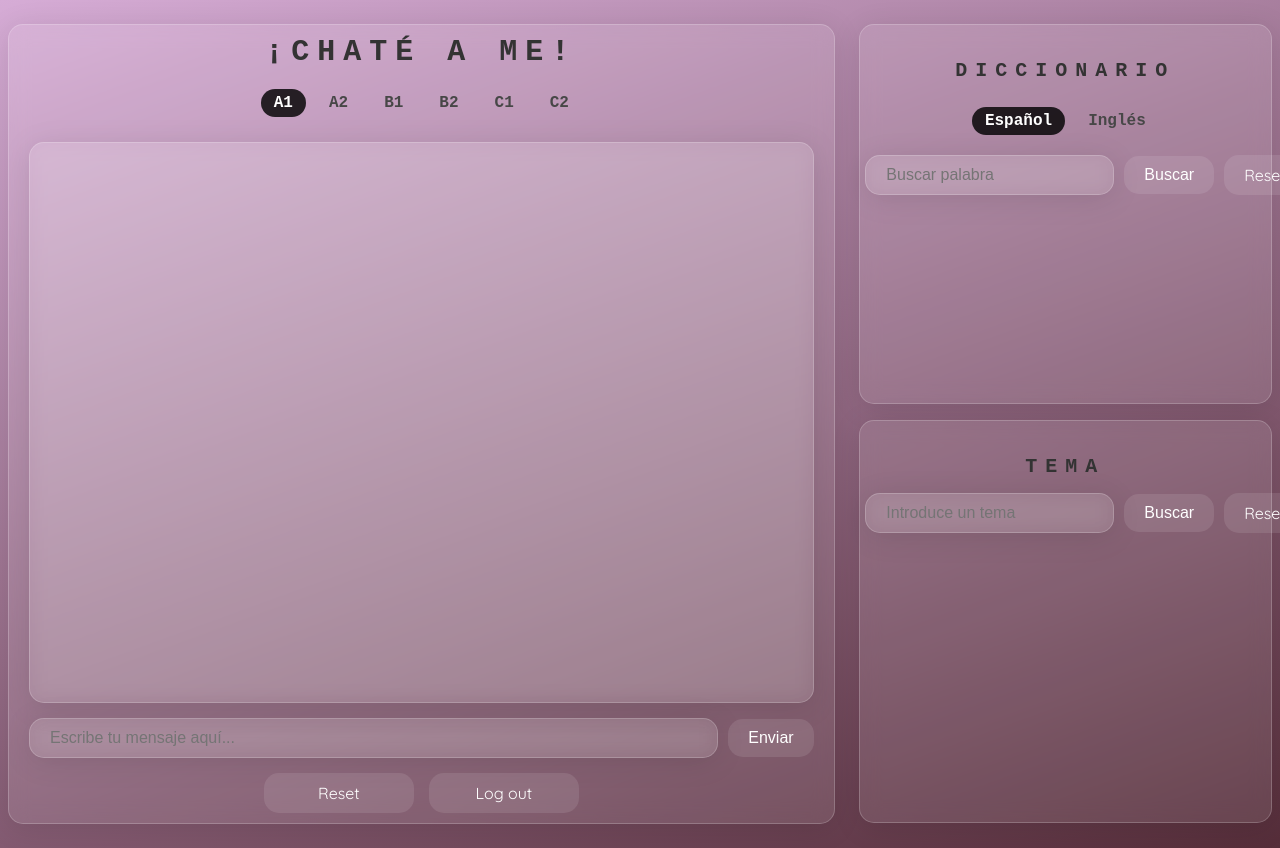
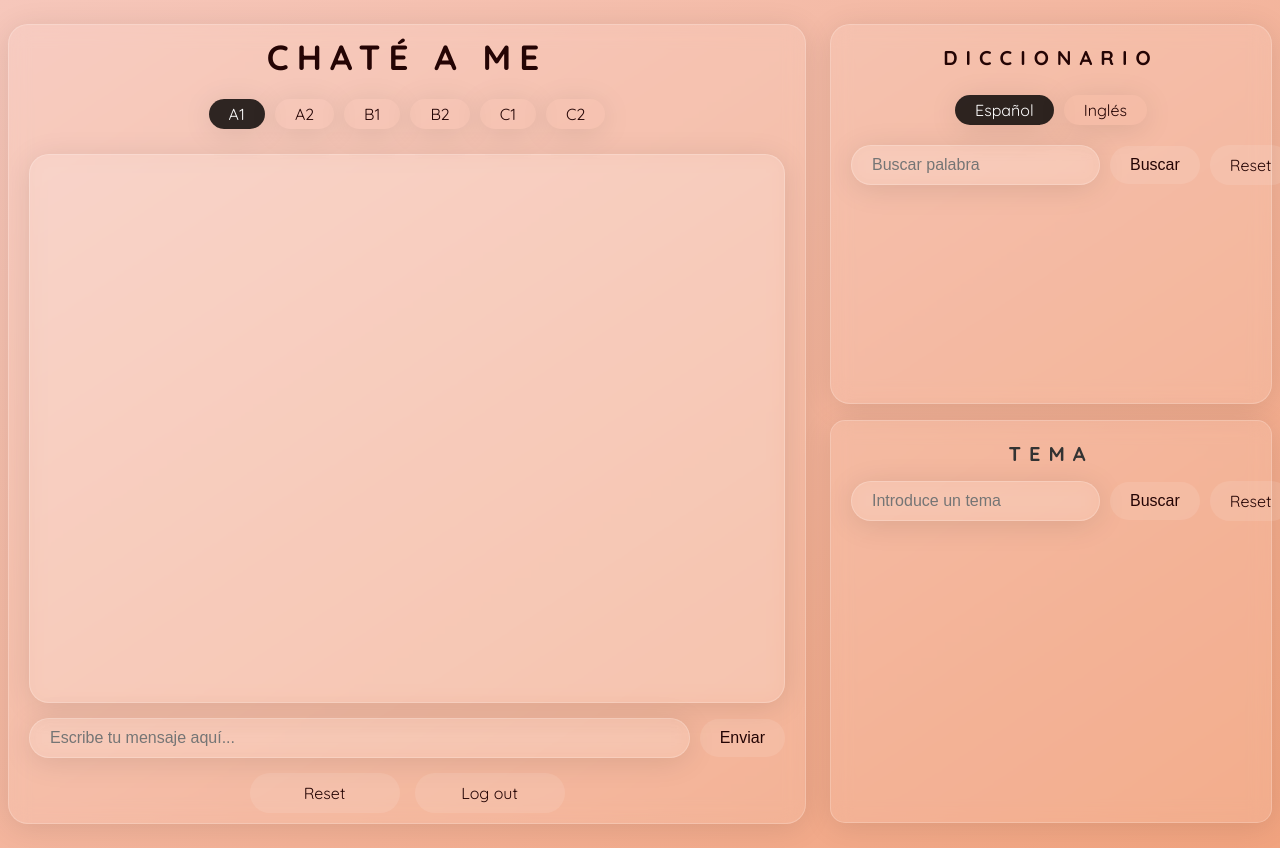
Before and after one commit to Albert-S2/chateame, a Next.js app: page /chatpage in a window 1280 px wide. Built offline with nearby package versions, Linux system fonts and the light colour scheme.

Commit message:
style changed on desktop

```diff
--- a/app/chatpage/chatpage.css
+++ b/app/chatpage/chatpage.css
@@ -1,5 +1,5 @@
 body {
-  background: linear-gradient(160deg, #d6acd6 0%, #552d39 100%);
+  background: linear-gradient(to bottom right, #f6c7bb, #ec814fba);
   margin: 0;
   min-height: 100vh;
 }
--- a/app/components/chatbot.css
+++ b/app/components/chatbot.css
@@ -4,18 +4,14 @@
   position: relative;
   padding: 10px 20px;
   font-family: 'Quicksand', -apple-system, BlinkMacSystemFont, 'Segoe UI', Roboto, 'Helvetica Neue', sans-serif;
-  /* background-color: #ffffff; */
-  /* border-radius: 15px; */
-  /* box-shadow: 0 4px 10px rgba(0, 0, 0, 0.1); */
   display: flex;
   flex-direction: column;
   gap: 15px;
-  color: #333333;
   overflow: hidden; /* Prevent content from overflowing */
   background: rgba(255, 255, 255, 0.1);  /* Semi-transparent white */
   backdrop-filter: blur(10px);           /* The "glass" blur effect */
   -webkit-backdrop-filter: blur(10px);   /* Safari support */
-  border-radius: 15px;                   /* Rounded corners */
+  border-radius: 20px;                   /* Rounded corners */
   border: 1px solid rgba(255, 255, 255, 0.2); /* Light border */
   box-shadow: 0 4px 30px rgba(0, 0, 0, 0.1);  /* Soft shadow */
   height: 800px; /* Set a fixed height for the chatbot container */
@@ -24,13 +20,43 @@
 
 .chatbot-title {
   text-align: center;
-  font-size: 30px;
-  color: #333333;
+  font-size: 35px;
+  color: #240404;
   margin-bottom: 5px;
   font-weight: bold;
   text-transform: uppercase;
   letter-spacing: 8px;
-  font-family: 'Courier New', Courier, monospace;
+
+  /* font-family: 'Courier New', Courier, monospace;  */
+}
+
+.level-selection {
+  display: flex;
+  justify-content: center;
+  gap: 10px;
+  margin-bottom: 10px;
+}
+
+.level-box {
+  padding: 5px 20px;
+  border-radius: 20px;
+  font-size: 16px;
+  color: #240404;
+  cursor: pointer;
+  transition: all 0.3s ease;
+  box-shadow: 0 4px 30px rgba(0, 0, 0, 0.1);
+}
+
+.level-box:hover {
+  background: rgba(94, 15, 40, 0.5);
+  color: #ffffff;
+  box-shadow: 0 4px 30px rgba(0, 0, 0, 0.1);
+}
+
+.level-box.selected {
+  background: rgba(0, 0, 0, 0.815);
+  color: #ffffff;
+  box-shadow: 0 4px 30px rgba(0, 0, 0, 0.1);
 }
 
 
@@ -46,7 +72,7 @@
   background: rgba(255, 255, 255, 0.1);  /* Semi-transparent white */
   backdrop-filter: blur(10px);           /* The "glass" blur effect */
   -webkit-backdrop-filter: blur(10px);   /* Safari support */
-  border-radius: 15px;                   /* Rounded corners */
+  border-radius: 20px;                   /* Rounded corners */
   border: 1px solid rgba(255, 255, 255, 0.2); /* Light border */
   box-shadow: 0 4px 30px rgba(0, 0, 0, 0.1);  /* Soft shadow */
 }
@@ -54,20 +80,18 @@
 
 .chatbot-message {
   padding: 3px 20px;
-  /* border-radius: 8px;  */
+  box-shadow: 0 4px 30px rgba(0, 0, 0, 0.1);
   font-size: 16px;
   line-height: 1.8;
   font-family: 'Quicksand', -apple-system, BlinkMacSystemFont, 'Segoe UI', Roboto, 'Helvetica Neue', sans-serif;
-  border: 1px solid #ede8e8; /* Fixed border property */
+  border: 1px solid rgb(255, 255, 255, 0.0);
+  border-radius: 20px;
+  -webkit-backdrop-filter: blur(10px);
 }
 
 .chatbot-message-user {
-  background: rgba(59, 6, 59, 0.5); /* Semi-transparent white */
-  backdrop-filter: blur(10px);           /* The "glass" blur effect */
-  -webkit-backdrop-filter: blur(10px);   /* Safari support */
-  border-radius: 15px;                   /* Rounded corners */
-  border: 1px solid rgba(255, 255, 255, 0.2); /* Light border */
-  box-shadow: 0 4px 30px rgba(0, 0, 0, 0.1);  /* Soft shadow */
+  background: rgba(94, 15, 40, 0.5); /* Semi-transparent white */
+  backdrop-filter: blur(10px);           /* The "glass" blur effect */  /* Safari support */
   align-self: flex-end;
   color: #ffffff;
 }
@@ -75,22 +99,16 @@
 
 .chatbot-message-assistant {
   align-self: flex-start;
-  color: #000000;
-  display: flex;
+  color: #240404;
   align-items: flex-start;
   gap: 8px;
   background: rgba(255, 255, 255, 0.5);  /* Semi-transparent white */
-  backdrop-filter: blur(10px);           /* The "glass" blur effect */
-  -webkit-backdrop-filter: blur(10px);   /* Safari support */
-  border-radius: 15px;                   /* Rounded corners */
-  border: 1px solid rgba(255, 255, 255, 0.2); /* Light border */
-  box-shadow: 0 4px 30px rgba(0, 0, 0, 0.1);  /* Soft shadow */
+  backdrop-filter: blur(10px);           /* The "glass" blur effect */ /* Safari support */                 /* Rounded corners */
 }
 
 .chatbot-loading {
   text-align: center;
-  font-style: italic;
-  color: #000000;
+  color: #240404;
   font-family: 'Quicksand', -apple-system, BlinkMacSystemFont, 'Segoe UI', Roboto, 'Helvetica Neue', sans-serif; /* Sans-serif font */
   font-size: 16px;
 }
@@ -111,33 +129,37 @@
   background: rgba(255, 255, 255, 0.1);  /* Semi-transparent white */
   backdrop-filter: blur(10px);           /* The "glass" blur effect */
   -webkit-backdrop-filter: blur(10px);   /* Safari support */
-  border-radius: 15px;                   /* Rounded corners */
+  border-radius: 20px;                   /* Rounded corners */
   border: 1px solid rgba(255, 255, 255, 0.2); /* Light border */
   box-shadow: 0 4px 30px rgba(0, 0, 0, 0.1);  /* Soft shadow */
 }
 
 .chatbot-input:focus {
-  border: 1px solid rgba(0, 0, 0, 0.2); /* Highlight border on focus */
+  /* border: 1px solid rgba(176, 9, 62, 0.5); */
+  outline: none;
+  box-shadow: 0 4px 30px rgba(0, 0, 0, 0.3);
 }
 
 .chatbot-submit-button {
   font-size: 16px; /* Ensure consistent font size */
   padding: 10px 20px; /* Add padding for better usability */
-  background: rgba(59, 6, 59, 0.5);
-  color: #fff; /* Button text color */
+  background: rgba(94, 15, 40, 0.5);
+  color: #ffffff; /* Button text color */
   border: none; /* Remove default border */
-  border-radius: 15px; /* Match the input box's border radius */
+  border-radius: 20px; /* Match the input box's border radius */
   cursor: pointer; /* Add pointer cursor */
-  transition: background-color 0.3s ease; /* Smooth hover effect */
+  transition: all 0.3s ease; /* Smooth hover effect */
 }
 
 .chatbot-submit-button:disabled {
   background: rgba(255, 255, 255, 0.1);
   cursor: not-allowed; /* Show not-allowed cursor */
+  color: #240404;
 }
 
 .chatbot-submit-button:hover:not(:disabled) {
   background: rgba(0, 0, 0, 0.815);
+  color: #ffffff;
 }
 
 .chatbot-buttons {
@@ -152,59 +174,34 @@
   width: 150px; /* Make buttons the same width */
   padding: 10px 20px; /* Adjust padding for consistency */
   font-size: 16px;
-  border-radius: 15px;
+  border-radius: 20px;
   cursor: pointer;
   font-family: 'Quicksand', -apple-system, BlinkMacSystemFont, 'Segoe UI', Roboto, 'Helvetica Neue', sans-serif;
-  transition: background-color 0.3s ease;
+  transition: all 0.3s ease;
 }
 
 .chatbot-reset-button {
   background: rgba(255, 255, 255, 0.1);
-  color: #ffffff;
+  color: #240404;
   border: none;
 }
 
 .chatbot-reset-button:hover {
   background: rgba(187, 0, 0, 0.822);
+  color: #ffffff;
 }
 
 .chatbot-logout-button {
   background: rgba(255, 255, 255, 0.1);
-  color: #ffffff;
+  color: #240404;
   border: none;
 }
 
 .chatbot-logout-button:hover {
   background: rgba(0, 0, 0, 0.815);
-}
-
-.level-selection {
-  display: flex;
-  justify-content: center;
-  gap: 10px;
-  margin-bottom: 10px;
-  font-family: 'Courier New', Courier, monospace;
-}
-
-.level-box {
-  padding: 5px 13px;
-  border-radius: 15px;
-  font-size: 16px;
-  font-weight: bold;
-  color: #474747;
-  cursor: pointer;
-  transition: all 0.3s ease;
-}
-
-.level-box:hover {
-  background: rgba(59, 6, 59, 0.5);
   color: #ffffff;
 }
 
-.level-box.selected {
-  background: rgba(0, 0, 0, 0.815);
-  color: #ffffff;
-}
 
 .chatbot-messages::-webkit-scrollbar {
   width: 10px;
--- a/app/components/chatbot.js
+++ b/app/components/chatbot.js
@@ -117,7 +117,7 @@ export default function Chatbot() {
 
   return (
     <div className="chatbot-container">
-      <h1 className="chatbot-title">¡Chaté a me!</h1>
+      <h1 className="chatbot-title">Chaté a me</h1>
 
       {/* Level Selection Boxes */}
       <div className="level-selection">
--- a/app/components/dictionary.css
+++ b/app/components/dictionary.css
@@ -4,11 +4,13 @@
   display: flex;
   justify-content: center;
   align-items: flex-start;
-  padding: 24px 0;
+  padding: 10px 20px;
+  gap: 15px;
+  font-family: 'Quicksand', -apple-system, BlinkMacSystemFont, 'Segoe UI', Roboto, 'Helvetica Neue', sans-serif;
   background: rgba(255, 255, 255, 0.1);  /* Semi-transparent white */
   backdrop-filter: blur(10px);           /* The "glass" blur effect */
   -webkit-backdrop-filter: blur(10px);   /* Safari support */
-  border-radius: 15px;                   /* Rounded corners */
+  border-radius: 20px;                   /* Rounded corners */
   border: 1px solid rgba(255, 255, 255, 0.2); /* Light border */
   box-shadow: 0 4px 30px rgba(0, 0, 0, 0.1);
   height: 380px;
@@ -25,13 +27,13 @@
 .dictionary-title {
   text-align: center;
   font-size: 20px;
-  color: #333333;
-  margin-bottom: 5px;
+  color: #240404;
   font-weight: bold;
   text-transform: uppercase;
   letter-spacing: 8px;
-  font-family: 'Courier New', Courier, monospace;
+  margin-bottom: 5px;
   padding: 10px 0; /* Add padding for better spacing */
+
 }
 
 .languageSelection {
@@ -39,18 +41,17 @@
   justify-content: center;
   gap: 10px;
   margin-bottom: 10px;
-  font-family: 'Courier New', Courier, monospace;
   padding: 10px 0; /* Add padding for better spacing */
 }
 
 .language-button {
-  padding: 5px 13px;
-  border-radius: 15px;
+  padding: 5px 20px;
+  border-radius: 20px;
   font-size: 16px;
-  font-weight: bold;
-  color: #474747;
+  color: #240404;
   cursor: pointer;
   transition: all 0.3s ease;
+  box-shadow: 0 4px 30px rgba(0, 0, 0, 0.1);
 }
 
 .language-button.selected{
@@ -59,7 +60,7 @@
 }
 
 .language-button:hover {
-  background: rgba(59, 6, 59, 0.5);
+  background: rgba(94, 15, 40, 0.5);
   color: #ffffff;
 }
 
@@ -84,50 +85,54 @@
   background: rgba(255, 255, 255, 0.1);  /* Semi-transparent white */
   backdrop-filter: blur(10px);           /* The "glass" blur effect */
   -webkit-backdrop-filter: blur(10px);   /* Safari support */
-  border-radius: 15px;                   /* Rounded corners */
+  border-radius: 20px;                   /* Rounded corners */
   border: 1px solid rgba(255, 255, 255, 0.2); /* Light border */
   box-shadow: 0 4px 30px rgba(0, 0, 0, 0.1);  /* Soft shadow */
 }
 
 .dictionary-input:focus {
-  border: 1px solid rgba(0, 0, 0, 0.2); /* Highlight border on focus */
+  outline: none;
+  box-shadow: 0 4px 30px rgba(0, 0, 0, 0.3);
 }
 .dictionary-submit{
   font-size: 16px; /* Ensure consistent font size */
   padding: 10px 20px; /* Add padding for better usability */
-  background: rgba(59, 6, 59, 0.5);
-  color: #fff; /* Button text color */
+  background: rgba(94, 15, 40, 0.5);
+  color: #ffffff; /* Button text color */
   border: none; /* Remove default border */
-  border-radius: 15px; /* Match the input box's border radius */
+  border-radius: 20px; /* Match the input box's border radius */
   cursor: pointer; /* Add pointer cursor */
-  transition: background-color 0.3s ease; /* Smooth hover effect */
+  transition: all 0.3s ease; /* Smooth hover effect */
 }
 
 .dictionary-submit:disabled {
   background: rgba(255, 255, 255, 0.1);
   cursor: not-allowed; /* Show not-allowed cursor */
+  color: #240404;
 }
 
 .dictionary-submit:hover:not(:disabled) {
   background: rgba(0, 0, 0, 0.815);
+  color: #ffffff;
 }
 
 .dictionary-reset {
   width: 150px; /* Make buttons the same width */
   padding: 10px 20px; /* Adjust padding for consistency */
   font-size: 16px;
-  border-radius: 15px;
+  border-radius: 20px;
   cursor: pointer;
   font-family: 'Quicksand', -apple-system, BlinkMacSystemFont, 'Segoe UI', Roboto, 'Helvetica Neue', sans-serif;
-  transition: background-color 0.3s ease;
+  transition: all 0.3s ease;
   background: rgba(255, 255, 255, 0.1);
-  color: #ffffff;
+  color: #240404;
   border: none;
 }
 
 
 .dictionary-reset:hover {
   background: rgba(187, 0, 0, 0.822);
+  color: #ffffff;
 }
 
 .dictionary-result-container {
@@ -146,7 +151,7 @@
   background: rgba(255, 255, 255, 0.5);  /* Semi-transparent white */
   backdrop-filter: blur(10px);           /* The "glass" blur effect */
   -webkit-backdrop-filter: blur(10px);   /* Safari support */
-  border-radius: 15px;                   /* Rounded corners */
+  border-radius: 20px;                   /* Rounded corners */
   border: 1px solid rgba(255, 255, 255, 0.2); /* Light border */
   box-shadow: 0 4px 30px rgba(0, 0, 0, 0.1);  /* Soft shadow */
   padding: 3px 20px;
@@ -171,7 +176,7 @@
   margin-bottom: 10px; /* This works in some browsers (Chrome/Edge) */
 }
 .dictionary-result::-webkit-scrollbar-thumb {
-  background: rgba(116, 112, 112, 0.3);
+  background: rgba(194, 152, 152, 0.3);
   border-radius: 15px;
   /* border: 2px solid rgba(255,255,255,0.3); */
 }
--- a/app/components/login.css
+++ b/app/components/login.css
@@ -1,7 +1,7 @@
 @import url('https://fonts.googleapis.com/css2?family=Quicksand:wght@400;500;600;700&display=swap');
 
 body {
-  background: linear-gradient(160deg, #d6acd6 0%, #552d39 100%);
+  background: linear-gradient(to bottom right, #f6c7bb, #ec814fba);
   margin: 0;
   min-height: 100vh;
 }
@@ -32,13 +32,13 @@ body {
 
 .login-title {
   text-align: center;
-  font-size: 40px;
-  color: #333333;
-  margin: 40px 0px;
+  font-size: 35px;
+  color: #240404;
+  margin-bottom: 5px;
   font-weight: bold;
   text-transform: uppercase;
-  letter-spacing: 2px;
-  font-family: 'Courier New', Courier, monospace;
+  letter-spacing: 8px;
+  margin: 40px 0; /* Add margin for spacing */
 }
 
 
@@ -58,7 +58,7 @@ body {
 }
 
 .login-label {
-  font-size: 14px;
+  font-size: 16px;
   color: #333333; /* Dark gray text */
   margin-bottom: 5px;
   font-weight: 500;
@@ -66,9 +66,9 @@ body {
 
 .login-input {
   width: 100%;
-  padding: 12px 15px;
+  padding: 10px 15px;
   border: 1px solid rgba(199, 190, 190, 0.5);
-  border-radius: 15px;
+  border-radius: 20px;
   font-size: 16px;
   background: rgba(255, 255, 255, 0.5);
   color: #333333;
@@ -81,29 +81,29 @@ body {
 }
 
 .login-input:focus {
-  border-color: rgba(90, 90, 90, 0.5);; /* Black border on focus */
   outline: none;
+  box-shadow: 0 4px 30px rgba(0, 0, 0, 0.3);
 }
 
-/* Submit button */
 .login-submit-button {
-  padding: 12px 20px;
-  background: rgba(32, 32, 32, 0.5);
-  color: rgba(255, 255, 255, 0.7);
-  border: none;
-  border-radius: 15px; /* Rounded corners */
-  cursor: pointer;
-  font-size: 16px;
-  font-weight: 600;
-  font-family: 'Quicksand', -apple-system, BlinkMacSystemFont, 'Segoe UI', Roboto, 'Helvetica Neue', sans-serif;
-  transition: background-color 0.3s ease;
+  font-size: 16px; /* Ensure consistent font size */
+  padding: 10px 20px; /* Add padding for better usability */
+  background: rgba(94, 15, 40, 0.5);
+  color: #ffffff; /* Button text color */
+  border: none; /* Remove default border */
+  border-radius: 20px; /* Match the input box's border radius */
+  cursor: pointer; /* Add pointer cursor */
+  transition: all 0.3s ease; /* Smooth hover effect */
 }
 
+
 .login-submit-button:disabled {
-  background-color: #cccccc; /* Light gray for disabled button */
-  cursor: not-allowed;
+  background: rgba(255, 255, 255, 0.1);
+  cursor: not-allowed; /* Show not-allowed cursor */
+  color: #240404;
 }
 
 .login-submit-button:hover:not(:disabled) {
-  background: rgba(0, 0, 0, 0.7);
+  background: rgba(0, 0, 0, 0.815);
+  color: #ffffff;
 }
--- a/app/components/topic.css
+++ b/app/components/topic.css
@@ -4,7 +4,8 @@
   display: flex;
   justify-content: center;
   align-items: flex-start;
-  padding: 24px 0;
+  padding: 10px 20px;
+  gap: 15px;
   background: rgba(255, 255, 255, 0.1);  /* Semi-transparent white */
   backdrop-filter: blur(10px);           /* The "glass" blur effect */
   -webkit-backdrop-filter: blur(10px);   /* Safari support */
@@ -30,7 +31,6 @@
   font-weight: bold;
   text-transform: uppercase;
   letter-spacing: 8px;
-  font-family: 'Courier New', Courier, monospace;
   padding: 10px 0; /* Add padding for better spacing */
 }
 
@@ -55,33 +55,36 @@
   background: rgba(255, 255, 255, 0.1);  /* Semi-transparent white */
   backdrop-filter: blur(10px);           /* The "glass" blur effect */
   -webkit-backdrop-filter: blur(10px);   /* Safari support */
-  border-radius: 15px;                   /* Rounded corners */
+  border-radius: 20px;                   /* Rounded corners */
   border: 1px solid rgba(255, 255, 255, 0.2); /* Light border */
   box-shadow: 0 4px 30px rgba(0, 0, 0, 0.1);  /* Soft shadow */
 }
 
 .topic-input:focus {
-  border: 1px solid rgba(0, 0, 0, 0.2); /* Highlight border on focus */
+  outline: none;
+  box-shadow: 0 4px 30px rgba(0, 0, 0, 0.3);
 }
 
 .topic-submit {
   font-size: 16px; /* Ensure consistent font size */
   padding: 10px 20px; /* Add padding for better usability */
-  background: rgba(59, 6, 59, 0.5);
+  background: rgba(94, 15, 40, 0.5);
   color: #fff; /* Button text color */
   border: none; /* Remove default border */
-  border-radius: 15px; /* Match the input box's border radius */
+  border-radius: 20px; /* Match the input box's border radius */
   cursor: pointer; /* Add pointer cursor */
-  transition: background-color 0.3s ease; /* Smooth hover effect */
+  transition: all 0.3s ease; /* Smooth hover effect */
 }
 
 .topic-submit:disabled {
   background: rgba(255, 255, 255, 0.1);
   cursor: not-allowed; /* Show not-allowed cursor */
+  color: #240404;
 }
 
 .topic-submit:hover:not(:disabled) {
   background: rgba(0, 0, 0, 0.815);
+  color: #ffffff;
 }
 
 
@@ -89,18 +92,19 @@
   width: 150px; /* Make buttons the same width */
   padding: 10px 20px; /* Adjust padding for consistency */
   font-size: 16px;
-  border-radius: 15px;
+  border-radius: 20px;
   cursor: pointer;
   font-family: 'Quicksand', -apple-system, BlinkMacSystemFont, 'Segoe UI', Roboto, 'Helvetica Neue', sans-serif;
   transition: background-color 0.3s ease;
   background: rgba(255, 255, 255, 0.1);
-  color: #ffffff;
+  color: #240404;
   border: none;
 }
 
 
 .topic-reset:hover {
   background: rgba(187, 0, 0, 0.822);
+  color: #ffffff;
 }
 
 .topic-result-container {
@@ -139,10 +143,9 @@
   width: 100%;
 }
 
-.topic-loading {
-  font-style: italic;
-  color: #888;
-  font-size: 15px;
+.chatbot-loading {
   text-align: center;
-  margin-top: 10px;
+  color: #240404;
+  font-family: 'Quicksand', -apple-system, BlinkMacSystemFont, 'Segoe UI', Roboto, 'Helvetica Neue', sans-serif; /* Sans-serif font */
+  font-size: 16px;
 }
```
Also changed, not shown: app/components/login.js (+7 -3 lines).
